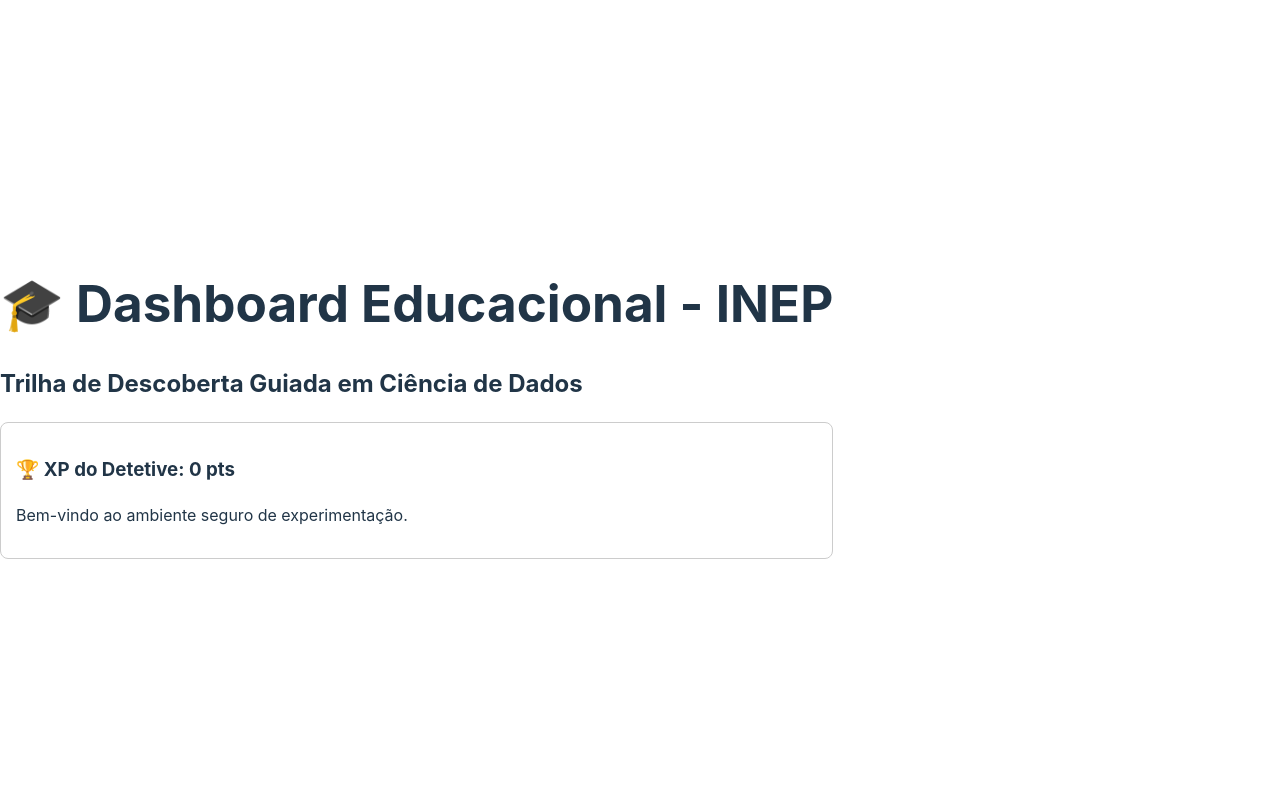
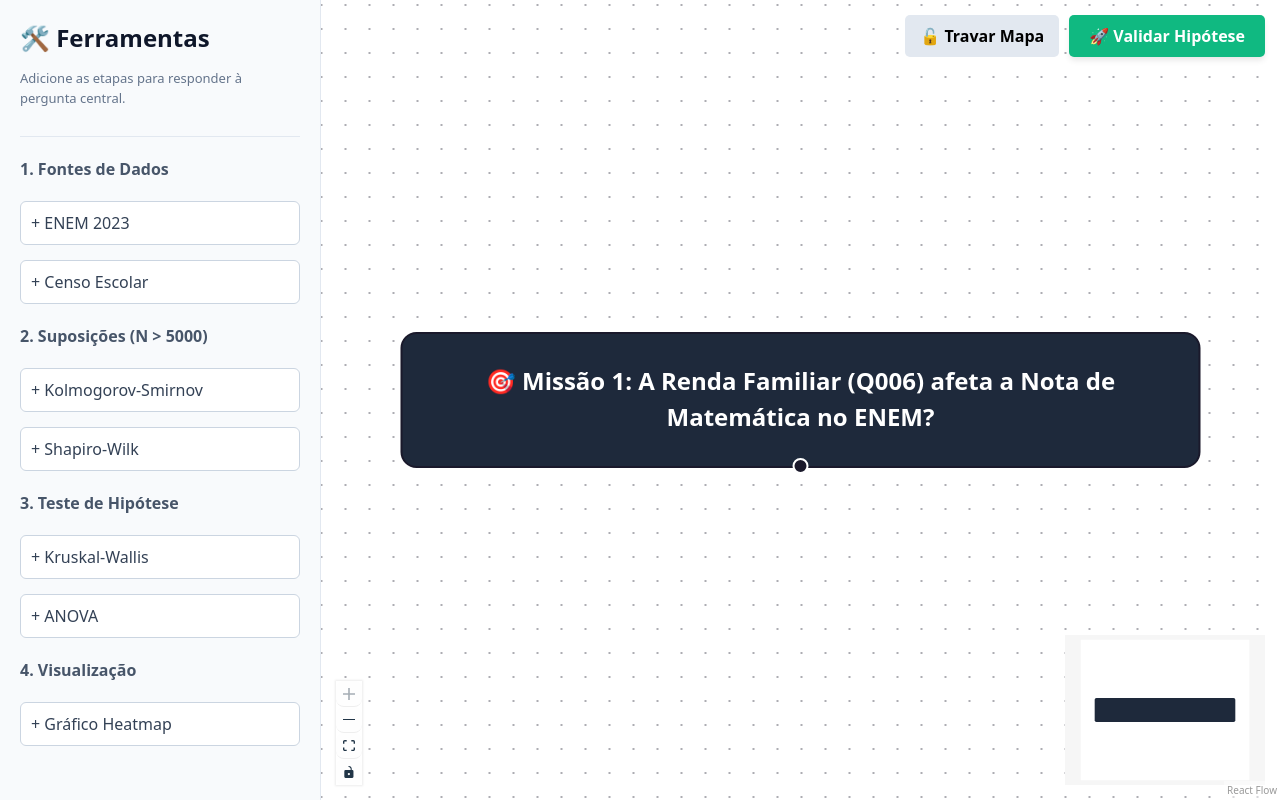
Before and after one commit to gustvo-olive/tcc, a React (Vite) app in the folder frontend/: page / in a window 1280 px wide. Built offline with nearby package versions, Linux system fonts and the light colour scheme.

Commit message:
layout de gamificação
Página de Renda x Desempenho layout inicial para demonstração

```diff
--- a/frontend/package.json
+++ b/frontend/package.json
@@ -10,6 +10,7 @@
     "preview": "vite preview"
   },
   "dependencies": {
+    "@xyflow/react": "^12.10.1",
     "react": "^18.3.1",
     "react-dom": "^18.3.1"
   },
--- a/frontend/src/App.jsx
+++ b/frontend/src/App.jsx
@@ -1,17 +1,131 @@
-import './App.css'
+import React, { useState, useCallback } from 'react';
+import {
+  ReactFlow,
+  MiniMap,
+  Controls,
+  Background,
+  Panel,
+  useNodesState,
+  useEdgesState,
+  addEdge,
+} from '@xyflow/react';
+import '@xyflow/react/dist/style.css';
 
-function App() {
+// 1. O Bloco Inicial: A Pergunta Problema (Fixo e inamovível)
+const initialNodes = [
+  {
+    id: 'pergunta-1',
+    position: { x: 250, y: 50 },
+    data: { label: '🎯 Missão 1: A Renda Familiar (Q006) afeta a Nota de Matemática no ENEM?' },
+    type: 'input',
+    draggable: false, // Esse bloco nunca se move
+    style: { background: '#1e293b', color: 'white', fontWeight: 'bold', width: 400, borderRadius: '8px', padding: '15px', textAlign: 'center' }
+  }
+];
+
+export default function App() {
+  const [nodes, setNodes, onNodesChange] = useNodesState(initialNodes);
+  const [edges, setEdges, onEdgesChange] = useEdgesState([]);
+  const [isLocked, setIsLocked] = useState(false);
+
+  // Função para conectar as peças
+  const onConnect = useCallback((params) => setEdges((eds) => addEdge({ ...params, animated: true }, eds)), [setEdges]);
+
+  // Função simplificada para adicionar blocos ao Canvas clicando na Sidebar
+  const addBlock = (label, color, tipo = 'default') => {
+    const newNode = {
+      id: `node-${nodes.length + 1}`,
+      position: { x: Math.random() * 200 + 100, y: Math.random() * 200 + 200 },
+      data: { label },
+      type: tipo,
+      style: { background: color, color: 'white', fontWeight: 'bold', borderRadius: '8px', padding: '10px' }
+    };
+    setNodes((nds) => [...nds, newNode]);
+  };
+
+  // Trava ou destrava todos os blocos (menos a pergunta)
+  const toggleLock = () => setIsLocked(!isLocked);
+
+  // Simula a validação da hipótese (Backend)
+  const submitHypothesis = () => {
+    alert("Enviando arquitetura para o Python validar... (Aqui entrará a sua lógica de gamificação/erro)");
+  };
+
   return (
-    <div>
-      <h1>🎓 Dashboard Educacional - INEP</h1>
-      <h2>Trilha de Descoberta Guiada em Ciência de Dados</h2>
+    <div style={{ display: 'flex', width: '100vw', height: '100vh', fontFamily: 'system-ui, sans-serif' }}>
 
-      <div style={{ marginTop: '20px', padding: '15px', border: '1px solid #ccc', borderRadius: '8px' }}>
-        <h3>🏆 XP do Detetive: 0 pts</h3>
-        <p>Bem-vindo ao ambiente seguro de experimentação.</p>
+      {/* SIDEBAR DE FERRAMENTAS (O Inventário) */}
+      <div style={{ width: '280px', background: '#f8fafc', padding: '20px', borderRight: '1px solid #e2e8f0', display: 'flex', flexDirection: 'column', gap: '15px' }}>
+        <div>
+          <h2 style={{ margin: 0, color: '#0f172a' }}>🛠️ Ferramentas</h2>
+          <p style={{ fontSize: '13px', color: '#64748b' }}>Adicione as etapas para responder à pergunta central.</p>
+        </div>
+
+        <div style={{ background: '#e2e8f0', height: '1px' }}></div>
+
+        {/* Categoria: Dados */}
+        <h4 style={{ margin: '5px 0', color: '#475569' }}>1. Fontes de Dados</h4>
+        <button onClick={() => addBlock('📊 Microdados ENEM (Amostra)', '#2563eb')} style={btnStyle}>+ ENEM 2023</button>
+        <button onClick={() => addBlock('📊 Censo Escolar', '#3b82f6')} style={btnStyle}>+ Censo Escolar</button>
+
+        {/* Categoria: Testes de Normalidade */}
+        <h4 style={{ margin: '5px 0', color: '#475569' }}>2. Suposições (N > 5000)</h4>
+        <button onClick={() => addBlock('⚖️ Kolmogorov-Smirnov (Certo)', '#8b5cf6')} style={btnStyle}>+ Kolmogorov-Smirnov</button>
+        <button onClick={() => addBlock('⚖️ Shapiro-Wilk (Erro N alto)', '#a855f7')} style={btnStyle}>+ Shapiro-Wilk</button>
+
+        {/* Categoria: Inferência */}
+        <h4 style={{ margin: '5px 0', color: '#475569' }}>3. Teste de Hipótese</h4>
+        <button onClick={() => addBlock('🧮 Kruskal-Wallis (Não-Param)', '#16a34a')} style={btnStyle}>+ Kruskal-Wallis</button>
+        <button onClick={() => addBlock('🧮 ANOVA (Paramétrico)', '#ef4444')} style={btnStyle}>+ ANOVA</button>
+
+        {/* Categoria: Resultados */}
+        <h4 style={{ margin: '5px 0', color: '#475569' }}>4. Visualização</h4>
+        <button onClick={() => addBlock('🔥 Heatmap (Post-Hoc Dunn)', '#d97706', 'output')} style={btnStyle}>+ Gráfico Heatmap</button>
+      </div>
+
+      {/* ÁREA DO CANVAS (Onde a mágica acontece) */}
+      <div style={{ flex: 1, position: 'relative' }}>
+        <ReactFlow
+          nodes={nodes}
+          edges={edges}
+          onNodesChange={onNodesChange}
+          onEdgesChange={onEdgesChange}
+          onConnect={onConnect}
+          nodesDraggable={!isLocked} // A mágica do seu cadeado acontece aqui!
+          fitView
+        >
+          {/* Painel Customizado (Topo Direita) */}
+          <Panel position="top-right" style={{ display: 'flex', gap: '10px' }}>
+            <button
+              onClick={toggleLock}
+              style={{ padding: '10px 15px', background: isLocked ? '#ef4444' : '#e2e8f0', color: isLocked ? 'white' : 'black', border: 'none', borderRadius: '5px', cursor: 'pointer', fontWeight: 'bold' }}>
+              {isLocked ? '🔒 Destravar Mapa' : '🔓 Travar Mapa'}
+            </button>
+            <button
+              onClick={submitHypothesis}
+              style={{ padding: '10px 20px', background: '#10b981', color: 'white', border: 'none', borderRadius: '5px', cursor: 'pointer', fontWeight: 'bold', boxShadow: '0 4px 6px -1px rgb(0 0 0 / 0.1)' }}>
+              🚀 Validar Hipótese
+            </button>
+          </Panel>
+
+          <Controls />
+          <MiniMap />
+          <Background variant="dots" gap={12} size={1} />
+        </ReactFlow>
       </div>
     </div>
-  )
+  );
 }
 
-export default App
+// Estilo auxiliar para os botões da Sidebar não poluírem o código principal
+const btnStyle = {
+  padding: '10px',
+  background: 'white',
+  border: '1px solid #cbd5e1',
+  borderRadius: '6px',
+  cursor: 'pointer',
+  textAlign: 'left',
+  fontWeight: '500',
+  color: '#334155',
+  transition: '0.2s'
+};
```
Also changed, not shown: 1 other file (tests, documents, lock files or other folders).
